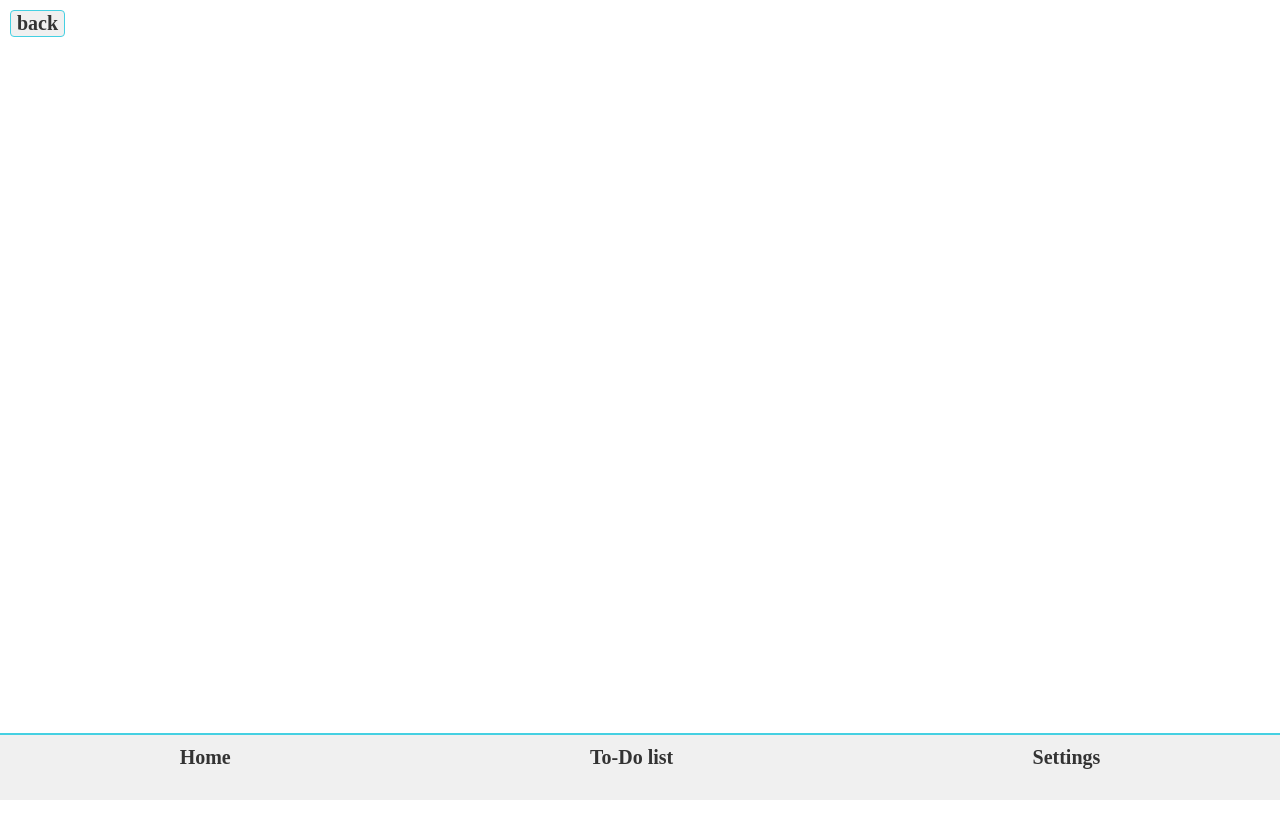
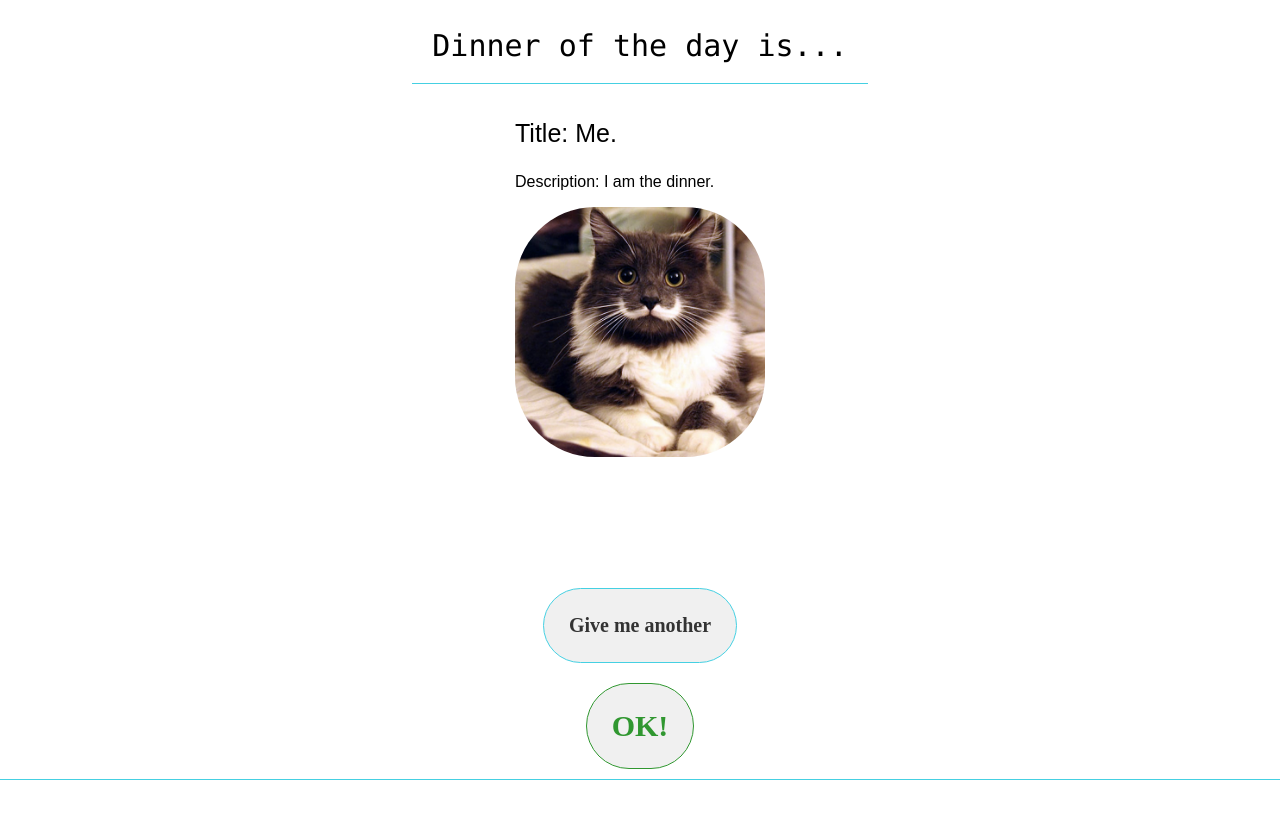
Before and after one commit to RebeckaKinn/Childsplay.vue, a Vue app: page /dinnerchooser in a window 1280 px wide. Built offline with nearby package versions, Linux system fonts and the light colour scheme; the HTML template or start-up script is replaced by a standard one.

Commit message:
added info to dinner chooser

```diff
--- a/src/App.vue
+++ b/src/App.vue
@@ -4,12 +4,7 @@ export default {
 </script>
 
 <template>
- <div>
-    <router-view />
-  </div>
-
+    <div>
+        <router-view />
+    </div>
 </template>
-
-<style scoped>
-
-</style>>
--- a/src/components/Info/BackButton.vue
+++ b/src/components/Info/BackButton.vue
@@ -1,13 +1,21 @@
-<script setup>
-
-</script>
-
 
 <template>
-    <router-link to="">
-        <button class="back-button">back</button>
-    </router-link>
+    <span>
+        <router-link to="">
+            <button class="back-button" v-on:click="Back">back</button>
+        </router-link>
+    </span>
 </template>
+
+<script>
+    export default {
+        methods: {
+            Back(){
+                return this.$router.go(-1)
+            }
+        }
+    }
+</script>
 
 <style scoped>
 .back-button{
--- a/src/components/menuItems/Footer-menu.vue
+++ b/src/components/menuItems/Footer-menu.vue
@@ -1,6 +1,3 @@
-<script setup>
-
-</script>
 
 <template>
     <nav class="footerMenu">
--- a/src/components/menuItems/Inner-menu.vue
+++ b/src/components/menuItems/Inner-menu.vue
@@ -32,11 +32,7 @@ import TestImg from '/src/img/mustache_cat.jpg'
 
 
 <style scoped>
-.menu-image{
-    height: 250px;
-    width: auto;
-    border-radius: 80px;
-}
+
 .main-menu {
   display: flex;
   flex-direction: column;
--- a/src/main.css
+++ b/src/main.css
@@ -14,6 +14,15 @@
     display: flex;
     align-content: flex-start;
     align-items: baseline;
+    align-items: center;
     font-family: Consolas;
     border-bottom: 1px solid #45d0e2;
+    font-size: 30px;
+    padding: 20px;
 }
+
+.menu-image{
+    height: 250px;
+    width: auto;
+    border-radius: 80px;
+}
--- a/src/main.js
+++ b/src/main.js
@@ -4,6 +4,4 @@ import App from './App.vue'
 
 import router from './routes';
 
-
 createApp(App).use(router).mount('#app');
-//app.use(VueRouter);
--- a/src/pages/DinnerChooser.vue
+++ b/src/pages/DinnerChooser.vue
@@ -1,23 +1,88 @@
 <script setup>
-import FooterMenu from '../components/menuItems/Footer-menu.vue'
-import BackButton from '../components/Info/BackButton.vue'
+import TestImg from '/src/img/mustache_cat.jpg'
+//PROBLEM WARNING WEE WOO WEE WOO
 </script>
 
 <template>
-    <header>
-        <BackButton/>
-    </header>
+    <div class="dinner-page">
+        <header>
+            <div class="header">Dinner of the day is...</div>
+        </header>
 
-    <main>
+        <main>
+            <p class="title">Title: Me.</p>
+            <p class="description">Description: I am the dinner.</p>
+            <div>
+                <img :src="TestImg" alt="testImage" class="menu-image">
+            </div>
 
-    </main>
+        </main>
+    </div>
 
     <footer>
-        <FooterMenu/>
+            <div class="button-links">
+                <router-link to="/dinnerchooser" class="button first-button">Give me another</router-link>
+                <router-link to="/" class="button second-button">OK!</router-link>
+            </div>
     </footer>
 </template>
 
 
 <style scoped>
+.dinner-page{
+    display: flex;
+    flex-direction: column;
+    align-items: center;
+    height: 100vh;
+}
 
+main{
+    margin: 10px;
+    font-family: Arial;
+}
+
+.title{
+    font-size: 25px;
+}
+
+.button-links {
+    position: fixed;
+    bottom: 0;
+    left: 0;
+    right: 0;
+    display: flex;
+    flex-direction: column;
+    align-items: center;
+    justify-content: center;
+    border-bottom: 1px solid #45d0e2;
+    margin-bottom: 20px;
+}
+
+.button-links .button {
+  font-weight: bold;
+  font-family: Century Gothic;
+  cursor: pointer;
+  text-decoration: none;
+  margin: 10px;
+  padding-top: 20px;
+  background-color: #f0f0f0;
+  padding: 25px;
+  border-radius: 50px;
+}
+
+.first-button{
+    font-size: 20px;
+    color: #333;
+    border: 1px solid #45d0e2;
+}
+
+.second-button{
+    font-size: 30px;
+    color:rgb(48, 151, 48);
+    border: 1px solid rgb(48, 151, 48)
+}
+
+.button-links .button:hover {
+  color: #45d0e2;
+}
 </style>
--- a/src/pages/MainPage.vue
+++ b/src/pages/MainPage.vue
@@ -14,8 +14,8 @@ import Header from '../components/Info/Header-frontPage.vue'
   <main>
     <InnerMenu/>
   </main>
+
       <BottomMessage/>
-
 
   <footer>
     <FooterMenu/>
--- a/src/pages/Settings.vue
+++ b/src/pages/Settings.vue
@@ -41,16 +41,6 @@ export default {
   height: 100vh;
 }
 
-header {
-  display: flex;
-  align-items: center;
-  padding: 16px;
-}
-
-div.header {
-  font-size: 30px;
-}
-
 main {
   display: flex;
   align-items: center;
--- a/src/routes.js
+++ b/src/routes.js
@@ -14,7 +14,6 @@ const routes = [
   {path: '/dinnerchooser', name: 'Dinner Chooser', component: DinnerChooser},
 ]
 
-
 const router = createRouter({
   history: createWebHistory(),
   routes
```
